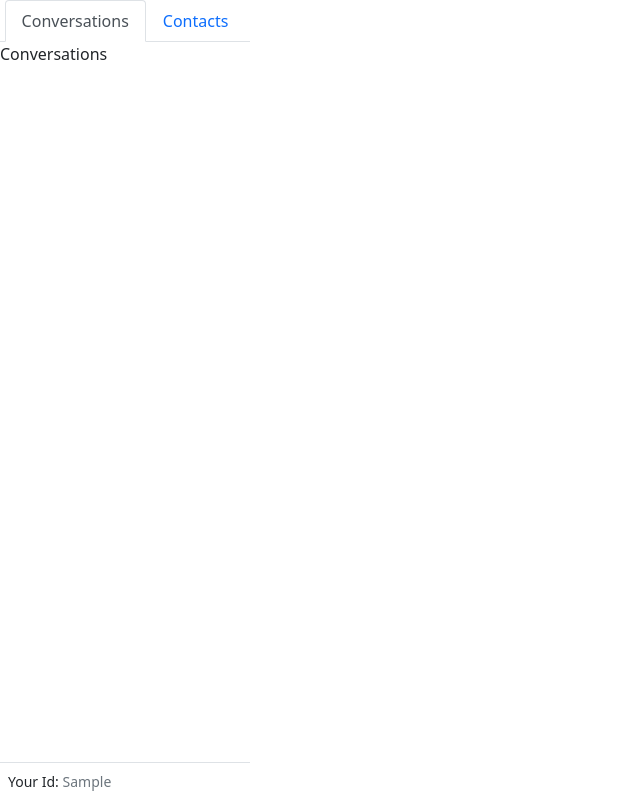
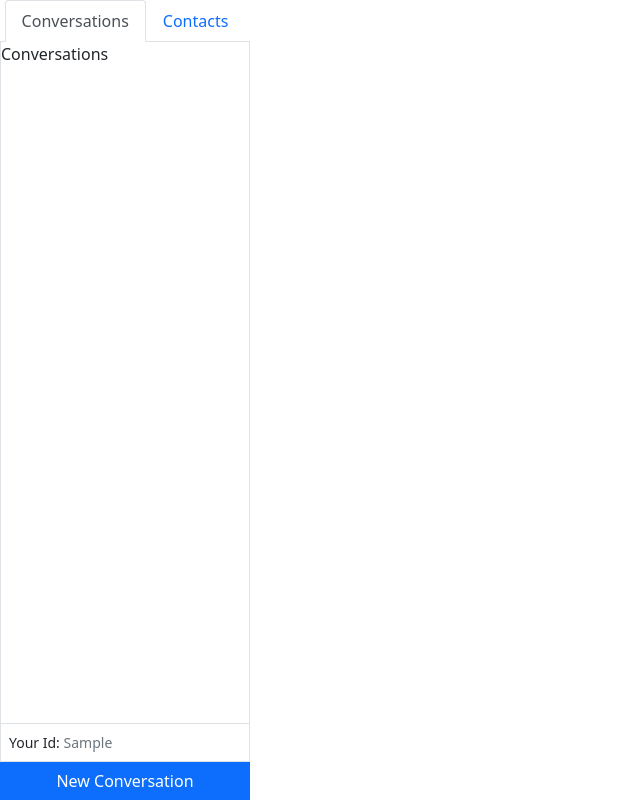
Before and after one commit to belisky/WhatsAppClone, a React (Create React App) app in the folder clientside/: page / in a window 1280 px wide. Both pictures are taken after typing "Sample" into the empty fields and a click on the button "Login". Shown: the whole page, without its empty margins (0-640 px from the left). Built offline with nearby package versions, Linux system fonts and the light colour scheme.

Commit message:
added a new conversations and newcontacts modals to start and add new contacts respectively

```diff
--- a/clientside/src/Hooks/useLocalStorage.js
+++ b/clientside/src/Hooks/useLocalStorage.js
@@ -7,7 +7,7 @@ const useLocalStorage = (key, initialValue) => {
     const [value, setValue] = useState(() => {
         const jsonValue = localStorage.getItem(prefixedKey)
         console.log(jsonValue)
-        if (jsonValue ==null ) return JSON.parse(jsonValue)
+        if (jsonValue !==null ) return JSON.parse(jsonValue)
         if (typeof initialValue === 'function') {
             return initialValue()
         }
--- a/clientside/src/components/Contacts.jsx
+++ b/clientside/src/components/Contacts.jsx
@@ -2,7 +2,7 @@ import React from 'react'
 
 const Contacts = () => {
     return (
-        <div  >
+        <div className='border-right'>
             Contacts
         </div>
     )
--- a/clientside/src/components/Conversations.jsx
+++ b/clientside/src/components/Conversations.jsx
@@ -2,7 +2,7 @@ import React from 'react'
 
 const Conversations = () => {
     return (
-        <div  >
+        <div className='border-right' >
             Conversations
         </div>
     )
--- /dev/null
+++ b/clientside/src/components/NewContactsModal.jsx
@@ -0,0 +1,12 @@
+import React from 'react'
+import { Modal } from 'react-bootstrap'
+
+const NewContactsModal = () => {
+    return (
+        <>
+            <Modal.Header></Modal.Header>
+        </>
+    )
+}
+
+export default NewContactsModal
--- /dev/null
+++ b/clientside/src/components/NewConversationsModal.jsx
@@ -0,0 +1,11 @@
+import React from 'react'
+
+const NewConversationsModal = () => {
+    return (
+        <div>
+            modals
+        </div>
+    )
+}
+
+export default NewConversationsModal
--- a/clientside/src/components/Sidebar.jsx
+++ b/clientside/src/components/Sidebar.jsx
@@ -1,12 +1,19 @@
 import React, { useState }from 'react'
-import { Tab, Nav } from 'react-bootstrap'
+import { Tab, Nav ,Button,Modal} from 'react-bootstrap'
 import Conversations from './Conversations'
 import Contacts from './Contacts'
+import NewContactsModal from './NewContactsModal'
+import NewConversationsModal from './NewConversationsModal'
 
-const Sidebar = ({ id }) => {
     const CONVERSATIONS_KEY = 'conversations'
     const CONTACTS_KEY = 'contacts'
-    const [activeKey,setActiveKey]=useState(CONVERSATIONS_KEY)
+const Sidebar = ({ id }) => {
+    const[modalOpen,setModalOpen]=useState(false)
+    const [activeKey, setActiveKey] = useState(CONVERSATIONS_KEY)
+    const conversationsOpen=activeKey===CONVERSATIONS_KEY
+    const closeModal=()=>{
+       setModalOpen(false)
+    }
     return (
         <div style={{width:'250px',height:'100vh'}} className='d-flex flex-column' >
             <Tab.Container activeKey={activeKey} onSelect={setActiveKey}>
@@ -18,7 +25,7 @@ const Sidebar = ({ id }) => {
                         <Nav.Link eventKey={CONTACTS_KEY}>Contacts</Nav.Link>
                     </Nav.Item>
                 </Nav>
-                <Tab.Content className="border-right overflow-auto flex-grow-1">
+                <Tab.Content className="border border-top-0 border-bottom-0 overflow-auto flex-grow-1">
                     <Tab.Pane eventKey={CONVERSATIONS_KEY}>
                         <Conversations/>
                     </Tab.Pane>
@@ -26,10 +33,18 @@ const Sidebar = ({ id }) => {
                         <Contacts/>
                     </Tab.Pane>
                 </Tab.Content>
-                <div className='p-2 border-top border-right small'>
+                <div className='p-2 border small'>
                     Your Id: <span className='text-muted'>{id}</span>
                 </div>
-         </Tab.Container>
+                <Button onClick={()=>(setModalOpen(true))} className='rounded-0'>
+                   New {conversationsOpen?'Conversation':'Contact'}
+                </Button>
+            </Tab.Container>
+            <Modal show={modalOpen} onHide={closeModal}>
+                {conversationsOpen ?
+                <NewConversationsModal closeModal={closeModal}/>:<NewContactsModal closeModal={closeModal}/>
+                }
+            </Modal>
         </div>
     )
 }
--- a/clientside/src/index.js
+++ b/clientside/src/index.js
@@ -1,6 +1,5 @@
 import React from 'react';
 import ReactDOM from 'react-dom';
-import 'bootstrap/dist/css/bootstrap.min.css';
 
 import App from './App';
 
```
Also changed, not shown: clientside/src/App.js (+5 -3 lines).
